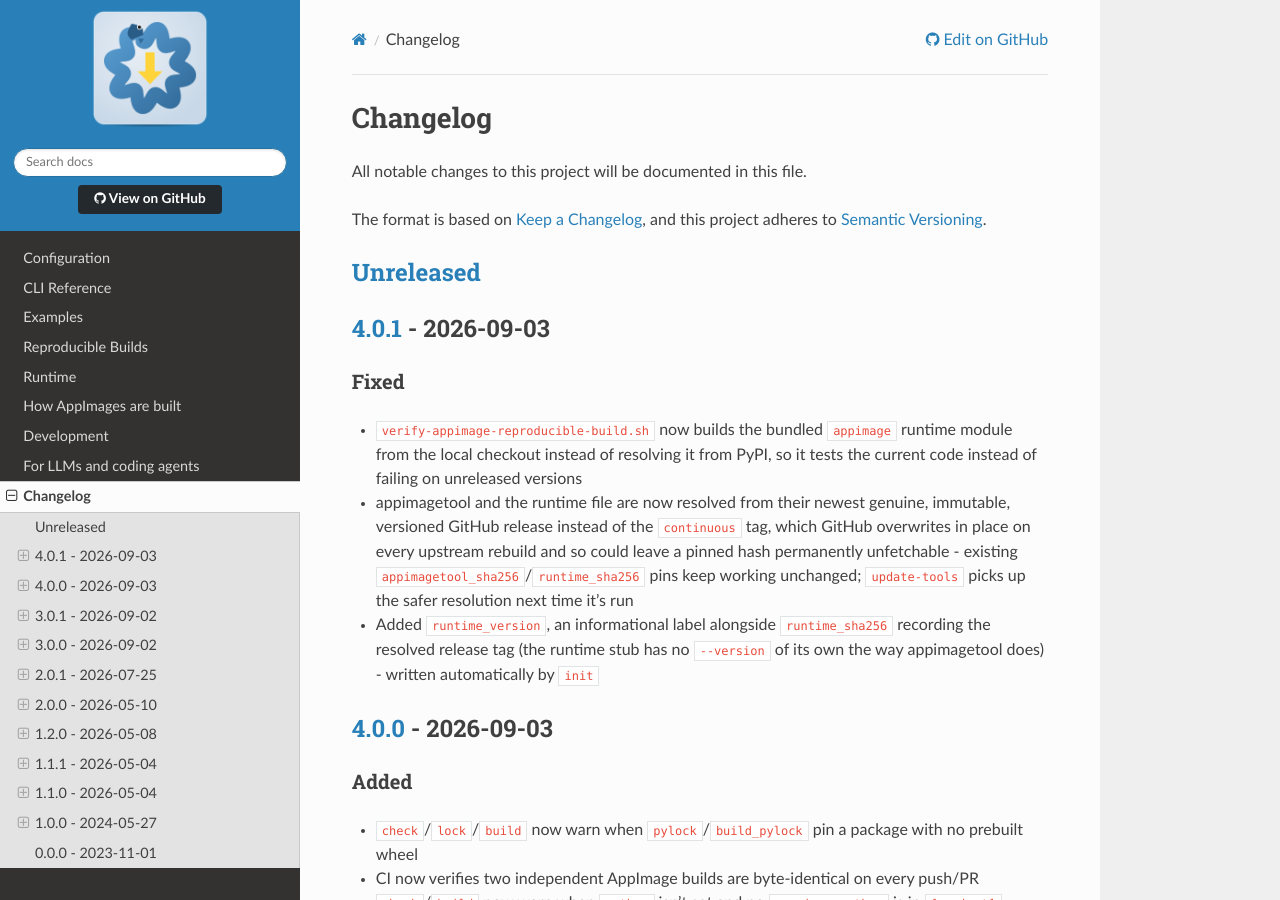
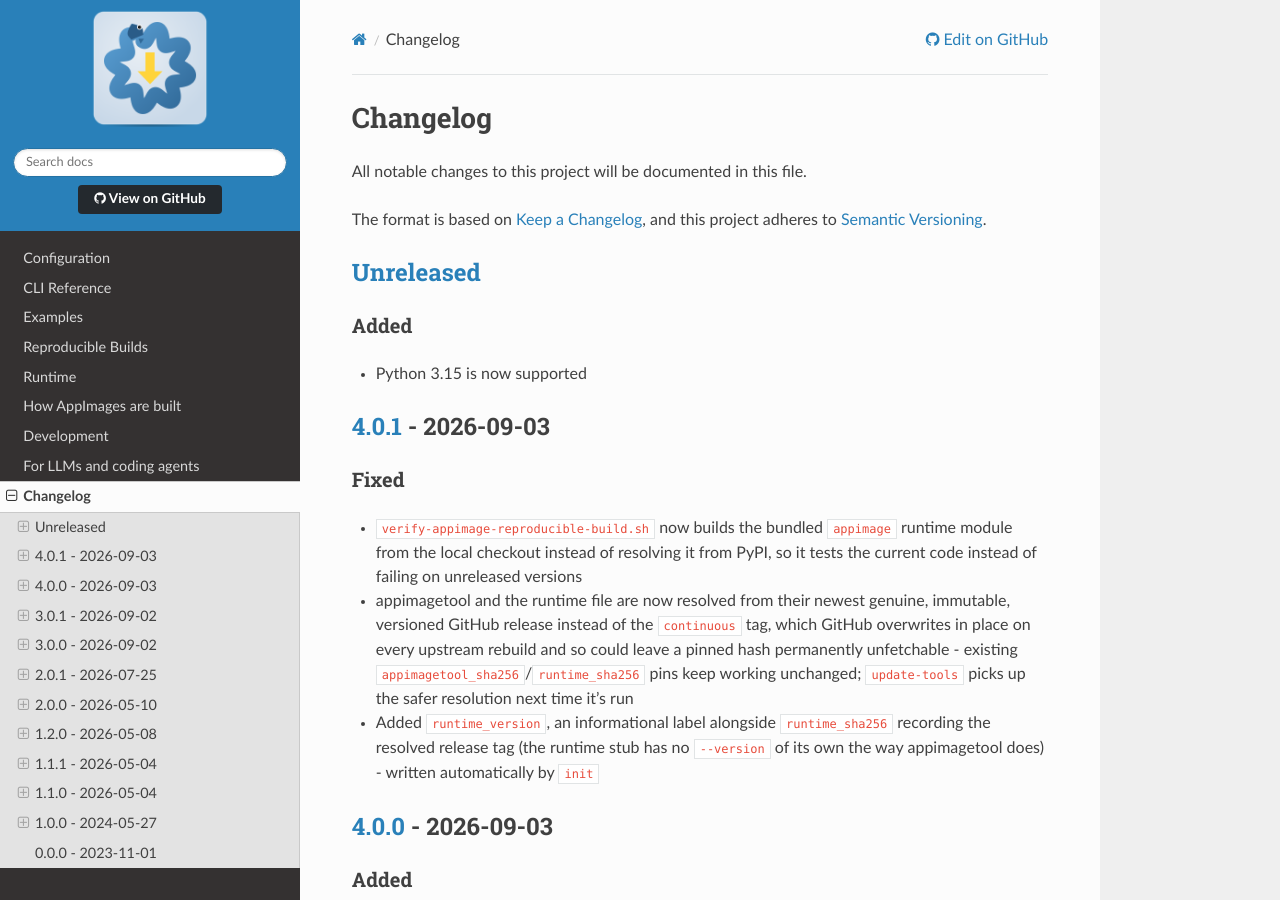
Before and after one commit to ssh-mitm/appimage, a Sphinx documentation site: the page built from docs/changelog.md, in a window 1280 px wide and 900 px high. Built offline with Sphinx 7.4.7 and the Read the Docs theme 3.1.0, drawn with Linux system fonts in a browser that asks for light colours.

Commit message:
feat: support Python 3.15

```diff
--- a/CHANGELOG.md
+++ b/CHANGELOG.md
@@ -6,6 +6,10 @@
 
 
 ## [Unreleased]
+
+### Added
+
+- Python 3.15 is now supported
 
 ## [4.0.1] - 2026-09-03
 
--- a/pyproject.toml
+++ b/pyproject.toml
@@ -23,6 +23,7 @@
     "Programming Language :: Python :: 3.12",
     "Programming Language :: Python :: 3.13",
     "Programming Language :: Python :: 3.14",
+    "Programming Language :: Python :: 3.15",
     "License :: OSI Approved :: Apache Software License",
     "Topic :: Software Development :: Build Tools",
     "Topic :: System :: Software Distribution",
@@ -55,7 +56,7 @@
 run = "pytest{env:HATCH_TEST_ARGS:} {args:tests/}"
 
 [[tool.hatch.envs.hatch-test.matrix]]
-python = ["3.11", "3.12", "3.13", "3.14"]
+python = ["3.11", "3.12", "3.13", "3.14", "3.15"]
 
 [tool.hatch.envs.docs]
 detached = false
@@ -98,7 +99,7 @@
 ]
 
 [[tool.hatch.envs.lint.matrix]]
-python = ["3.11", "3.12", "3.13", "3.14"]
+python = ["3.11", "3.12", "3.13", "3.14", "3.15"]
 
 [tool.flake8]
 ignore = ["E203", "E501", "W503"]
```
Also changed, not shown: docs/develop/index.md (+1 -1 lines), 1 other file.
